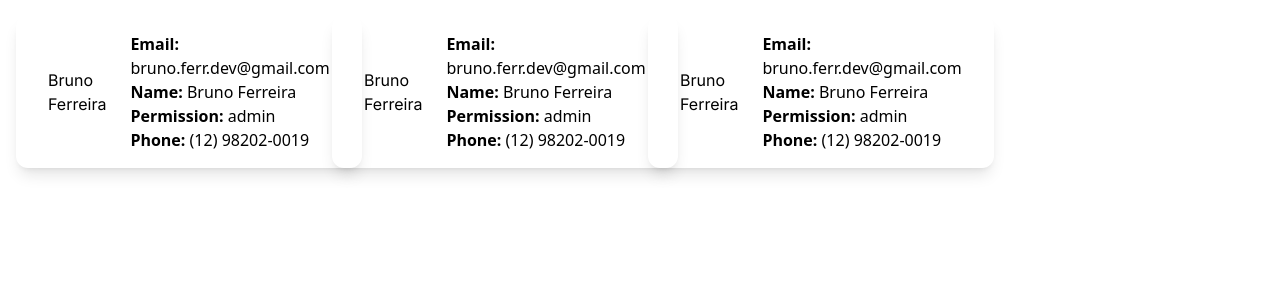
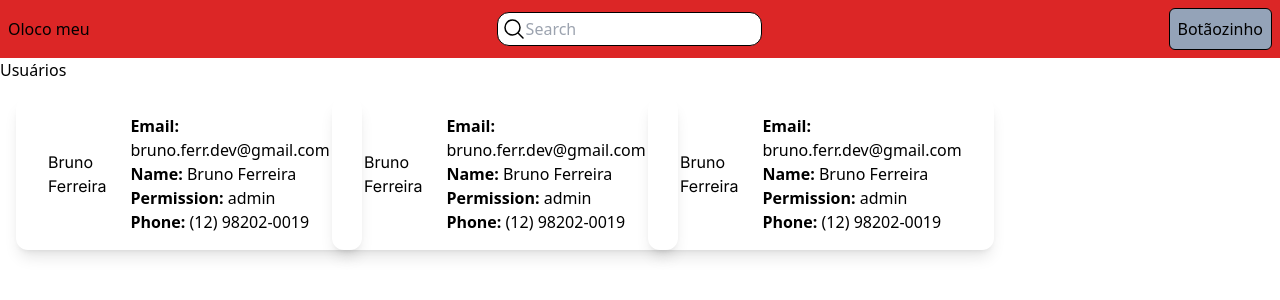
Before and after one commit to ferrbruno/nextar-backoffice-fullstack-challenge, a Next.js app in the folder apps/client/: page / in a window 1280 px wide. Shown: the top 300 px of the page. Built offline with nearby package versions, Linux system fonts and the light colour scheme.

Commit message:
feat: added components to homepage :sparkles:

```diff
--- a/apps/client/src/pages/index.tsx
+++ b/apps/client/src/pages/index.tsx
@@ -2,17 +2,28 @@ import Head from "next/head";
 import Card from "@/components/Card";
 import CardList from "@/components/CardList";
 import UserInfo from "@/components/UserInfo";
+import NavBar from "@/components/NavBar";
+import Button from "@/components/Button";
+import { MagnifyingGlass } from "@/components/icons/MagnifyingGlass";
 
 export default function Home() {
   return (
     <>
+      <NavBar>
+        <span>Oloco meu</span>
+        <div className="bg-white border border-black rounded-xl p-1 flex">
+          <MagnifyingGlass />
+          <input type="text" placeholder="Search" className="bg-inherit outline-0" />
+        </div>
+        <Button>Botãozinho</Button>
+      </NavBar>
       <Head>
         <title>Nextar User Management</title>
         <meta name="description" content="Generated by create next app" />
         <meta name="viewport" content="width=device-width, initial-scale=1" />
         <link rel="icon" href="/favicon.ico" />
       </Head>
-      <CardList>
+      <CardList title="Usuários">
         <Card title="Bruno Ferreira">
           <UserInfo
             email="bruno.ferr.dev@gmail.com"
```
Lines whose indentation alone changed are shown as unchanged.
